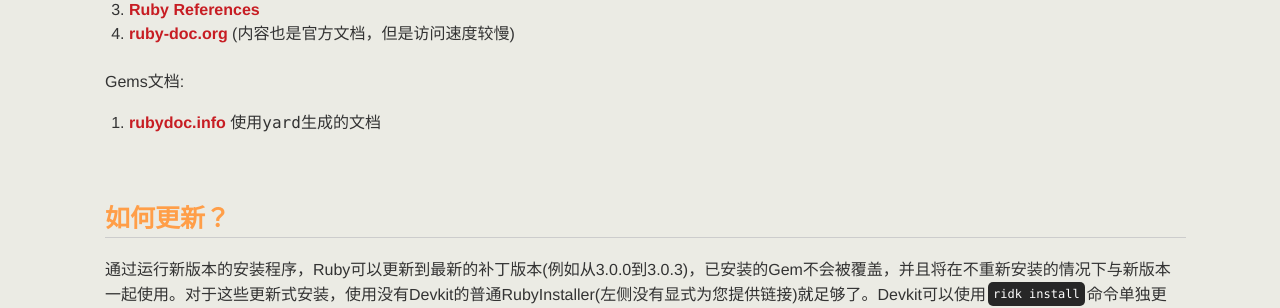
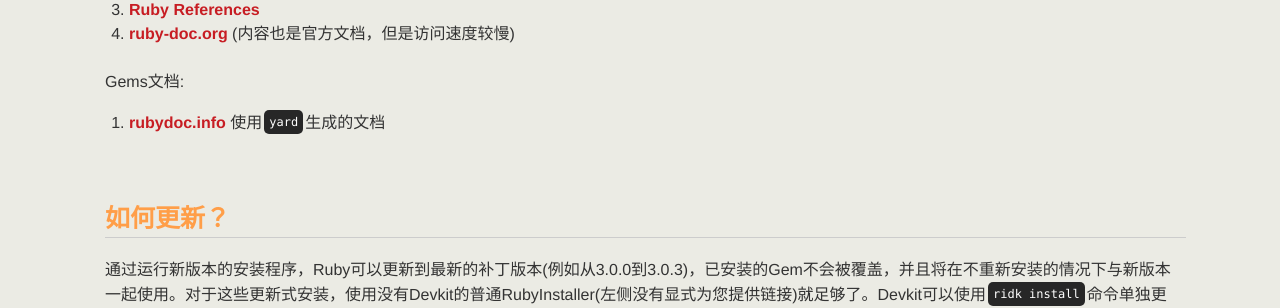
Before and after one commit to ccmywish/RubyInstaller.cn, a Jekyll site: the page built from download.md, in a window 1280 px wide. Shown: the part 1075-1383 px from the top of the page. Built offline with Jekyll 4.4.1, drawn with Linux system fonts in a browser that asks for light colours.

Commit message:
Fix <code> color in list item

```diff
--- a/styles/site.css
+++ b/styles/site.css
@@ -239,8 +239,11 @@ div#page_right_content ul{
 * 代码区域以及代码颜色
 *
 *******************************************************************************/
-/* 用 `` 包裹住的往往都是在一个文字段落里中出现。不要让这个样式影响到整个代码块的样式 */
-p code{
+/* 用 `` 包裹住的往往都是在一个文字段落里中出现。不要让这个样式影响到整个代码块的样式
+
+  注意，还有可能在列表里出现(比如download页面中提到的的yard)
+*/
+p code, li code{
         /* 采用Jekyll doc 配色：白字黑底 */
         color: #fff;
         background-color: #272727;
```
Also changed, not shown: news/_posts/2022-12-31-rubyinstaller-3.2.0-1-released.md (+1 -1 lines).
